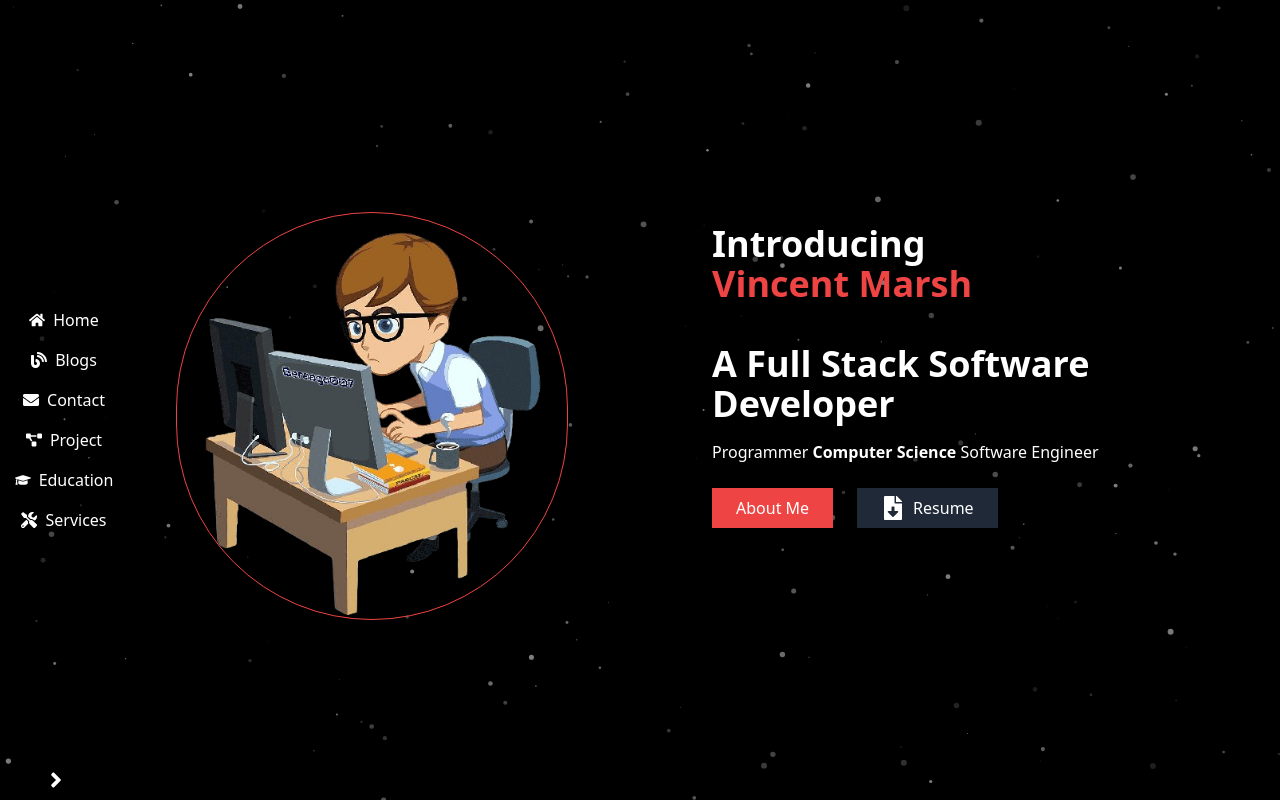
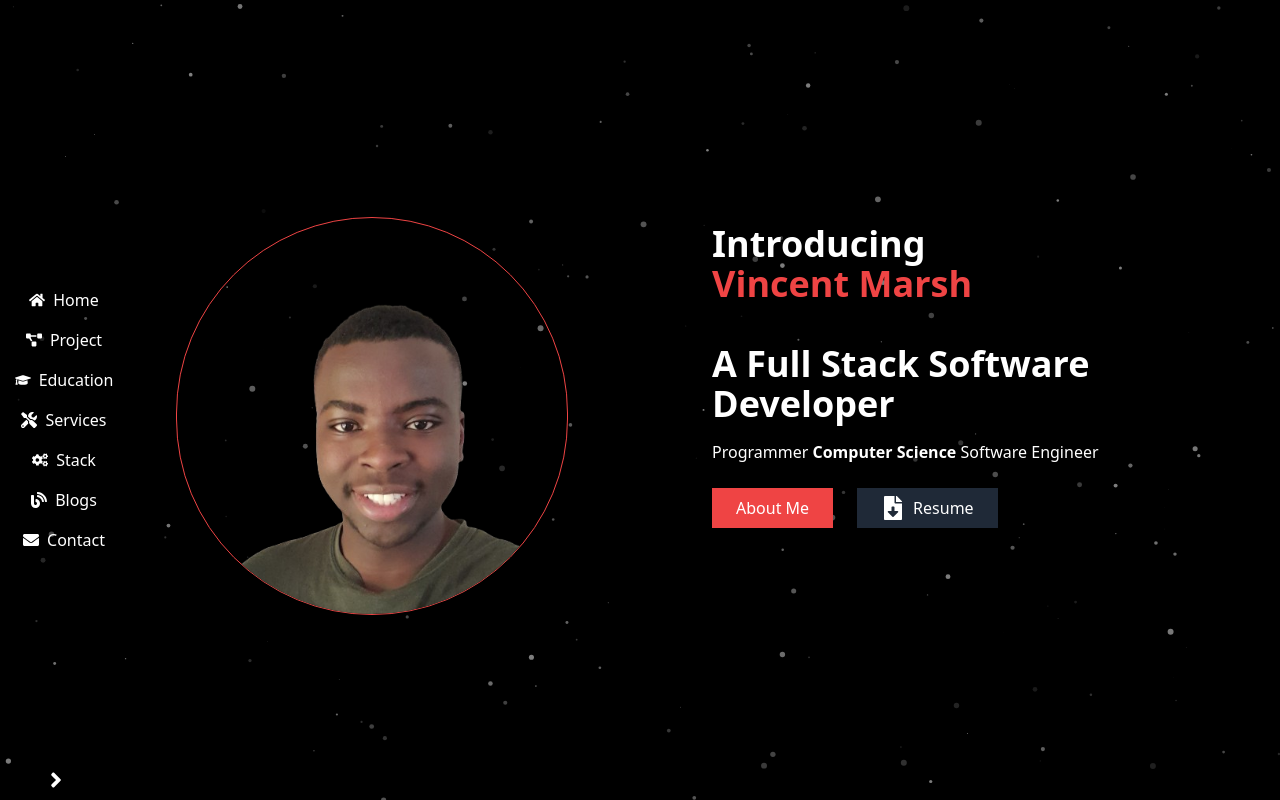
Before and after one commit to marshvin/marsh, a React (Create React App) app: page / in a window 1280 px wide. Both pictures are taken after a click on the button 24 px from the left and 780 px from the top of the page. Shown: the top 800 px of the page. Built offline with nearby package versions, Linux system fonts and the light colour scheme.

Commit message:
Added resume for download

```diff
--- a/src/Components/Blog.jsx
+++ b/src/Components/Blog.jsx
@@ -2,7 +2,7 @@ import React from 'react';
 
 const Blog = () => {
   return (
-    <div className="bg-gray-100 flex flex-col items-center justify-center h-full py-10">
+    <div id="blogs" className="bg-gray-100 flex flex-col items-center justify-center h-full py-10">
       <p className="text-2xl text-gray-500 text-center mb-6">Learn Something </p>
       <h2 className="text-3xl text-center font-bold mb-6">My Blogs</h2>
 
--- a/src/Components/Home.jsx
+++ b/src/Components/Home.jsx
@@ -1,6 +1,6 @@
 import React, { useState, useEffect } from 'react';
 import Particles from 'particles.js';
-import { FaHome, FaBlog, FaEnvelope, FaFileDownload, FaAngleRight, FaProjectDiagram, FaGraduationCap, FaTools } from 'react-icons/fa';
+import { FaHome, FaBlog, FaEnvelope, FaFileDownload, FaAngleRight, FaProjectDiagram, FaGraduationCap, FaTools, FaCogs } from 'react-icons/fa';
 import { Link } from 'react-scroll';
 
 function Home() {
@@ -105,15 +105,6 @@ function Home() {
               {isOpen ? <FaHome className="inline-block mr-2" /> : <FaHome className="inline-block" />}
               {isOpen && <span>Home</span>}
             </Link>
-
-            <Link to="blog" smooth={true} duration={500} className={`flex items-center hover:text-gray-300 ${navbarColor}`} style={{ cursor: 'pointer' }}>
-              {isOpen ? <FaBlog className="inline-block mr-2" /> : <FaBlog className="inline-block" />}
-              {isOpen && <span>Blogs</span>}
-            </Link>
-            <Link to="contact" smooth={true} duration={500} className={`flex items-center hover:text-gray-300 ${navbarColor}`} style={{ cursor: 'pointer' }}>
-              {isOpen ? <FaEnvelope className="inline-block mr-2" /> : <FaEnvelope className="inline-block" />}
-              {isOpen && <span>Contact</span>}
-            </Link>
             <Link to="project" smooth={true} duration={500} className={`flex items-center hover:text-gray-300 ${navbarColor}`} style={{ cursor: 'pointer' }}>
               {isOpen ? <FaProjectDiagram className="inline-block mr-2" /> : <FaProjectDiagram className="inline-block" />}
               {isOpen && <span>Project</span>}
@@ -126,14 +117,29 @@ function Home() {
               {isOpen ? <FaTools className="inline-block mr-2" /> : <FaTools className="inline-block" />}
               {isOpen && <span>Services</span>}
             </Link>
+            <Link to="skills" smooth={true} duration={500} className={`flex items-center hover:text-gray-300 ${navbarColor}`} style={{ cursor: 'pointer' }}>
+              {isOpen ? <FaCogs className="inline-block mr-2" /> : <FaCogs className="inline-block" />}
+              {isOpen && <span>Stack</span>}
+            </Link>
+            <Link to="blogs" smooth={true} duration={500} className={`flex items-center hover:text-gray-300 ${navbarColor}`} style={{ cursor: 'pointer' }}>
+              {isOpen ? <FaBlog className="inline-block mr-2" /> : <FaBlog className="inline-block" />}
+              {isOpen && <span>Blogs</span>}
+            </Link>
+            <Link to="contact" smooth={true} duration={500} className={`flex items-center hover:text-gray-300 ${navbarColor}`} style={{ cursor: 'pointer' }}>
+              {isOpen ? <FaEnvelope className="inline-block mr-2" /> : <FaEnvelope className="inline-block" />}
+              {isOpen && <span>Contact</span>}
+            </Link>
+
+
+
           </div>
         </div>
         <div className="absolute bottom-0 w-full flex justify-center">
           <button
             onClick={toggleNavbar}
-            className={`text-white py-2 focus:outline-none ${arrowColor}`}
+            className={`text-white py-2 focus:outline-none ${navbarColor}`}
           >
-            <FaAngleRight size={24} />
+            <FaAngleRight size={24} className={arrowColor} />
           </button>
         </div>
       </nav>
@@ -149,7 +155,7 @@ function Home() {
           {/* Image */}
           <div className="relative sm:w-1/2">
             <img
-              src="images/coder1.png"
+              src="images/Passport.png"
               alt="user"
               className="h-32 w-32 md:h-full md:w-full md:mt-8 sm:w-full border border-red-500 rounded-full"
             />
@@ -166,18 +172,24 @@ function Home() {
               Programmer <b>Computer Science</b> Software Engineer
             </p>
             <div className="flex justify-center mt-6 md:justify-start space-x-6">
-              {/* About Me button */}
-              <a
-                href="#"
-                className="py-2 px-6 text-white bg-red-500  hover:bg-red-600"
-              >
-                About Me
-              </a>
-              {/* Download Resume button */}
-              <button className="flex items-center py-2 px-6 text-white bg-gray-800  hover:bg-gray-900">
-                <FaFileDownload className="mr-2" size={24} /> Resume
-              </button>
-            </div>
+       {/* About Me button */}
+  <Link
+    to="project"
+    smooth={true}
+    duration={500}
+    className="py-2 px-6 text-white bg-red-500  hover:bg-red-600 cursor-pointer"
+  >
+    About Me
+  </Link>
+  {/* Download Resume button */}
+  <a
+    href="images/VINCENTRESUME.pdf"
+    download
+    className="flex items-center py-2 px-6 text-white bg-gray-800  hover:bg-gray-900"
+  >
+    <FaFileDownload className="mr-2" size={24} /> Resume
+  </a>
+</div>
           </div>
         </div>
       </section>
--- a/src/Components/Projects.jsx
+++ b/src/Components/Projects.jsx
@@ -33,7 +33,7 @@ const CardList = () => {
       image: 'images/bnb.jpg',
       title: 'Liftloft',
       paragraph: 'Trained and Deployed a Machine Learning Algorithm for Airbnb Recommendations in Kenya. The recommendation algorithm runs on a webplatfrom',
-      viewLink: 'https://liftloft-89d137ccc2b3.herokuapp.com/',
+      viewLink: 'https://liftloft.onrender.com/',
     },
     {
       image: 'images/cook2.jpg',
@@ -45,12 +45,12 @@ const CardList = () => {
       image: 'images/ECommerce.jpg',
       title: 'Shoepalace',
       paragraph: 'This is an ecommerce website for selling shoes. It is built ReactJS, Nodejs and Postgresql',
-      viewLink: 'https://github.com/marshvin/Shoepalacet',
+      viewLink: 'https://github.com/marshvin/Shoepalace',
     },
   ];
 
   return (
-    <div className="min-h-screen bg-gray-100 p-4 flex flex-col items-center">
+    <div id="project" className="min-h-screen bg-gray-100 p-4 flex flex-col items-center">
       <p className="text-2xl text-gray-500 mb-6">What have I done ?</p>
       <h2 className="text-3xl font-bold mb-6">My Projects</h2>
       <div className="flex flex-wrap justify-center">
--- a/src/Components/Services.jsx
+++ b/src/Components/Services.jsx
@@ -4,7 +4,7 @@ import 'react-responsive-carousel/lib/styles/carousel.min.css';
 
 function Service() {
   return (
-    <div className="mb-4 w-full h-full">
+    <div id="services" className="mb-4 w-full h-full">
       <div className="text-center mt-4">
      <div className="inline-block border-b border-gray-400 w-16 mr-4"></div>
      <h2 className="text-3xl text-gray-600 inline-block sm:text-xl md:text-xl lg:text-3xl xl:text-3xl">What can I offer?</h2>
--- a/src/Components/Skills.jsx
+++ b/src/Components/Skills.jsx
@@ -7,7 +7,7 @@ function Skills() {
       <div className="container mx-auto px-4 sm:px-6 lg:px-8">
       <p className="text-2xl text-gray-500 text-center mb-6">What languages and Frameworks do I use ?</p>
         <h2 className="text-3xl text-center font-bold mb-6">
-          My Skills
+          My Tech Stack
         </h2>
         <div className="grid grid-cols-1 sm:grid-cols-2 md:grid-cols-4 gap-4">
           {/* HTML5 */}
```
Also changed, not shown: public/images/Passport.png (added), 1 other file (tests, documents, lock files or other folders).
